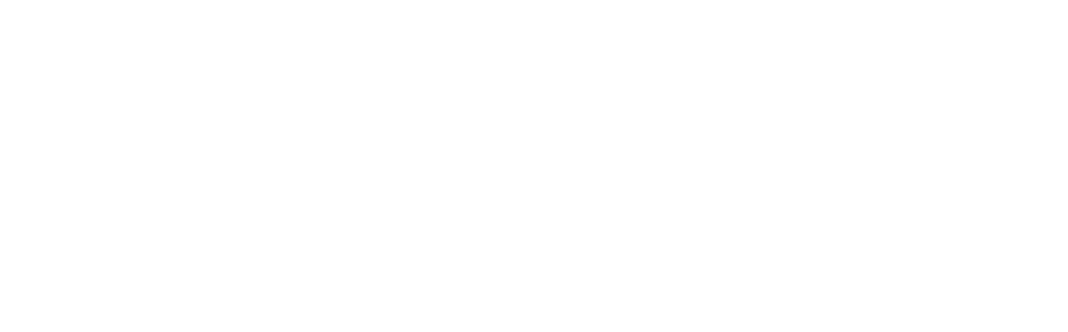
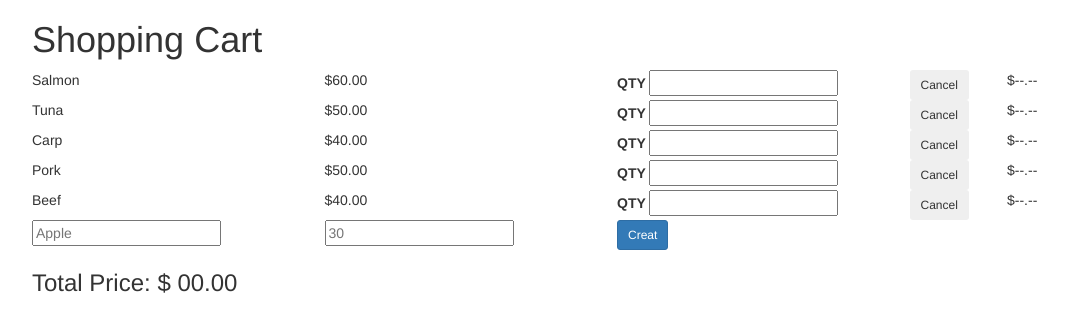
Before and after one commit to lesurafel/simple_shopping_cart, a plain HTML site: page index.html in a window 1280 px wide. Shown: the whole page, without its empty margins (38-1106 px from the left). Drawn offline with nearby package versions, Linux system fonts and the light colour scheme.

Commit message:
Creat html containt

```diff
--- a/index.html
+++ b/index.html
@@ -15,6 +15,56 @@
     <link href="css/custom.css" rel="stylesheet">
   </head>
   <body>
+    <div class="container">
+      <h1>Shopping Cart</h1>
+      <div class="main">
+        <div class="row">
+          <div class="col-xs-3 name">Salmon</div>
+          <div class="col-xs-3 unitPrice">$60.00</div>
+          <div class="col-xs-3 cost"><b>QTY </b><input type="number" value="" /></div>
+          <div class="col-xs-1"><button class="btn btn-light btn-sm remove">Cancel</button></div>
+          <div class="col-xs-2 subPrice">$--.--</div>
+        </div>
+        <div class="row">
+          <div class="col-xs-3 name">Tuna</div>
+          <div class="col-xs-3 unitPrice">$50.00</div>
+          <div class="col-xs-3 cost"><b>QTY </b><input type="number" value="" /></div>
+          <div class="col-xs-1"><button class="btn btn-light btn-sm remove">Cancel</button></div>
+          <div class="col-xs-2 subPrice">$--.--</div>
+        </div>
+        <div class="row">
+          <div class="col-xs-3 name">Carp</div>
+          <div class="col-xs-3 unitPrice">$40.00</div>
+          <div class="col-xs-3 cost"><b>QTY </b><input type="number" value="" /></div>
+          <div class="col-xs-1"><button class="btn btn-light btn-sm remove">Cancel</button></div>
+          <div class="col-xs-2 subPrice">$--.--</div>
+        </div>
+        <div class="row">
+          <div class="col-xs-3 name">Pork</div>
+          <div class="col-xs-3 unitPrice">$50.00</div>
+          <div class="col-xs-3 cost"><b>QTY </b><input type="number" value="" /></div>
+          <div class="col-xs-1"><button class="btn btn-light btn-sm remove">Cancel</button></div>
+          <div class="col-xs-2 subPrice">$--.--</div>
+        </div>
+        <div class="row">
+          <div class="col-xs-3 name">Beef</div>
+          <div class="col-xs-3 unitPrice">$40.00</div>
+          <div class="col-xs-3 cost"><b>QTY </b><input type="number" value="" /></div>
+          <div class="col-xs-1"><button class="btn btn-light btn-sm remove">Cancel</button></div>
+          <div class="col-xs-2 subPrice">$--.--</div>
+        </div>
+      </div> <!-- End of main -->
 
+      <form class="col-12 mt-2 mb-4" id="addItem">
+        <div class="row">
+          <div class="col-xs-3 newItem"><input name="itemName" type="text" placeholder="Apple" required/></div>
+          <div class="col-xs-3 newPrice"><input name="unitPrice" type="number" placeholder="30"/></div>
+          <div class="col-xs-3"><button class="btn btn-primary btn-sm creat">Creat</button></div>
+        </div>
+      </form>
+
+        <div class="col-12">
+            <h3>Total Price: $ <span id="totalPrice">00.00</span></h3>
+        </div>
   </body>
 </html>
```
